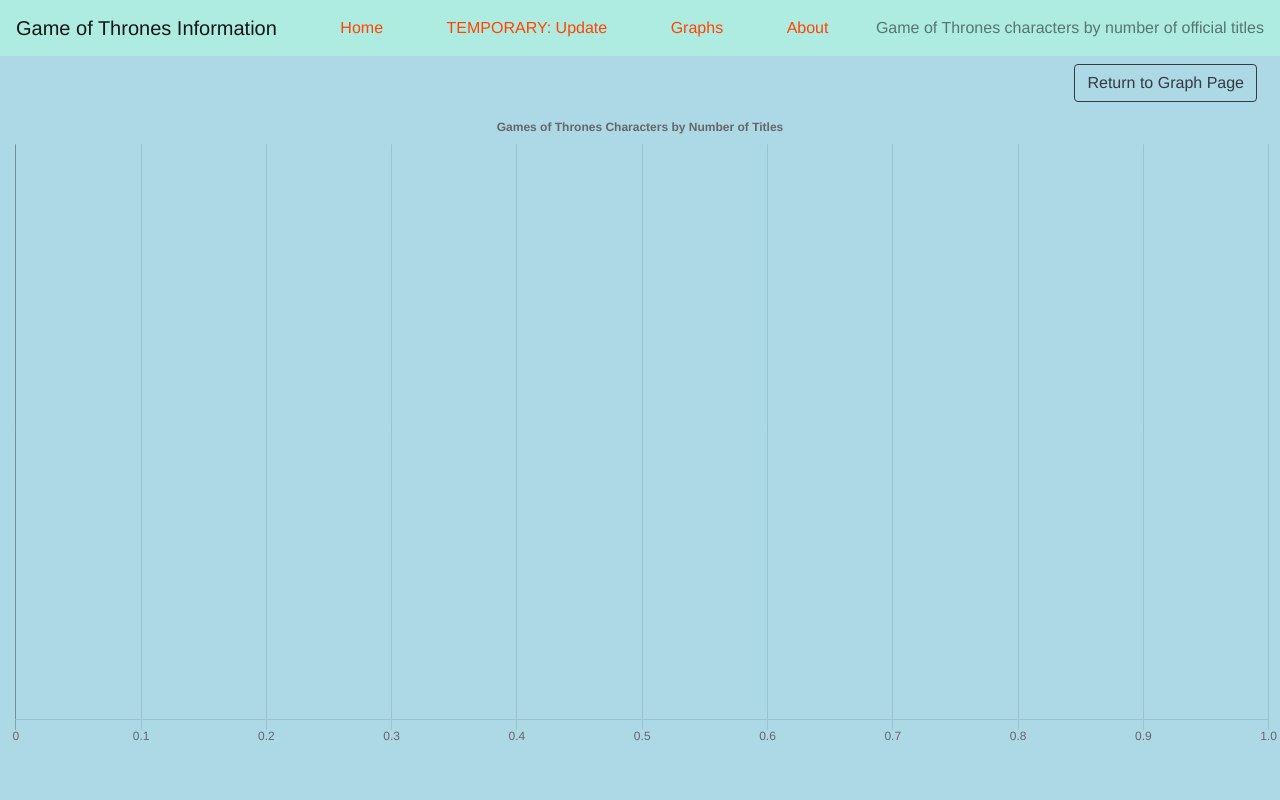
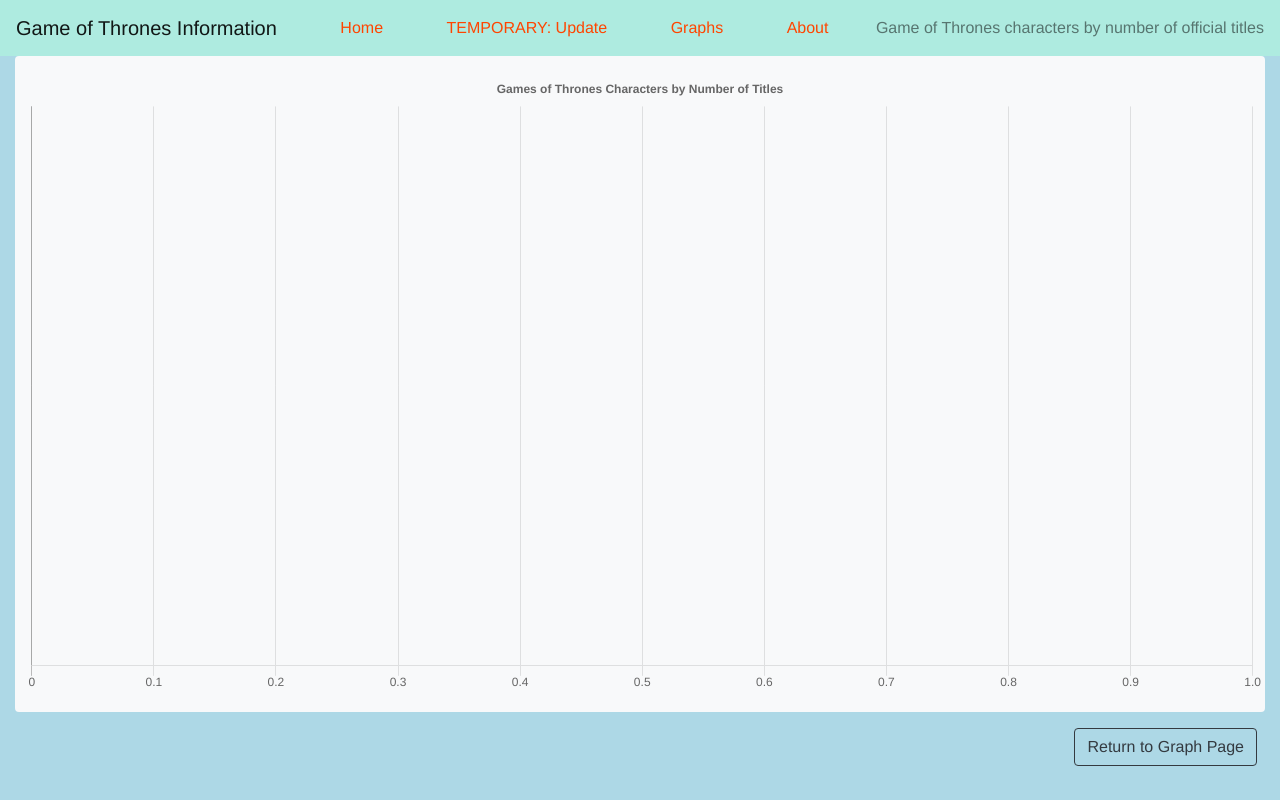
Before and after one commit to cjacobs27/gotscrapev2, a Django app: page /gotsv2/title-graph/ in a window 1280 px wide. Run offline with Django 3.2, Linux system fonts and the light colour scheme; data that the repository does not hold is empty; some libraries are stand-ins or nearby versions.

Commit message:
Tweak title page layout

```diff
--- a/gotsv2/templates/gotsv2/title-graph.html
+++ b/gotsv2/templates/gotsv2/title-graph.html
@@ -8,14 +8,16 @@ Game of Thrones characters by number of official titles
 
 {% block titlegraph %}
 <div class="container-fluid">
+  <div class="container-fluid p-3 mb-2 bg-light text-dark rounded">
+  <div class="row">
+      <canvas id="titlesGraph" width="300" height="150"></canvas>
+    </div>
+</div>
 <div class="d-flex flex-row-reverse">
     <div class="p-2">
       <a class="btn btn-outline-dark rounded-right" href="/gotsv2/graph/" role="button">Return to Graph Page</a>
     </div>
 </div>
-  <div class="row">
-      <canvas id="titlesGraph" width="300" height="150"></canvas>
-    </div>
 </div>
 
 <script src="https://cdnjs.cloudflare.com/ajax/libs/Chart.js/2.7.1/Chart.bundle.min.js" type="text/javascript"></script>
```
